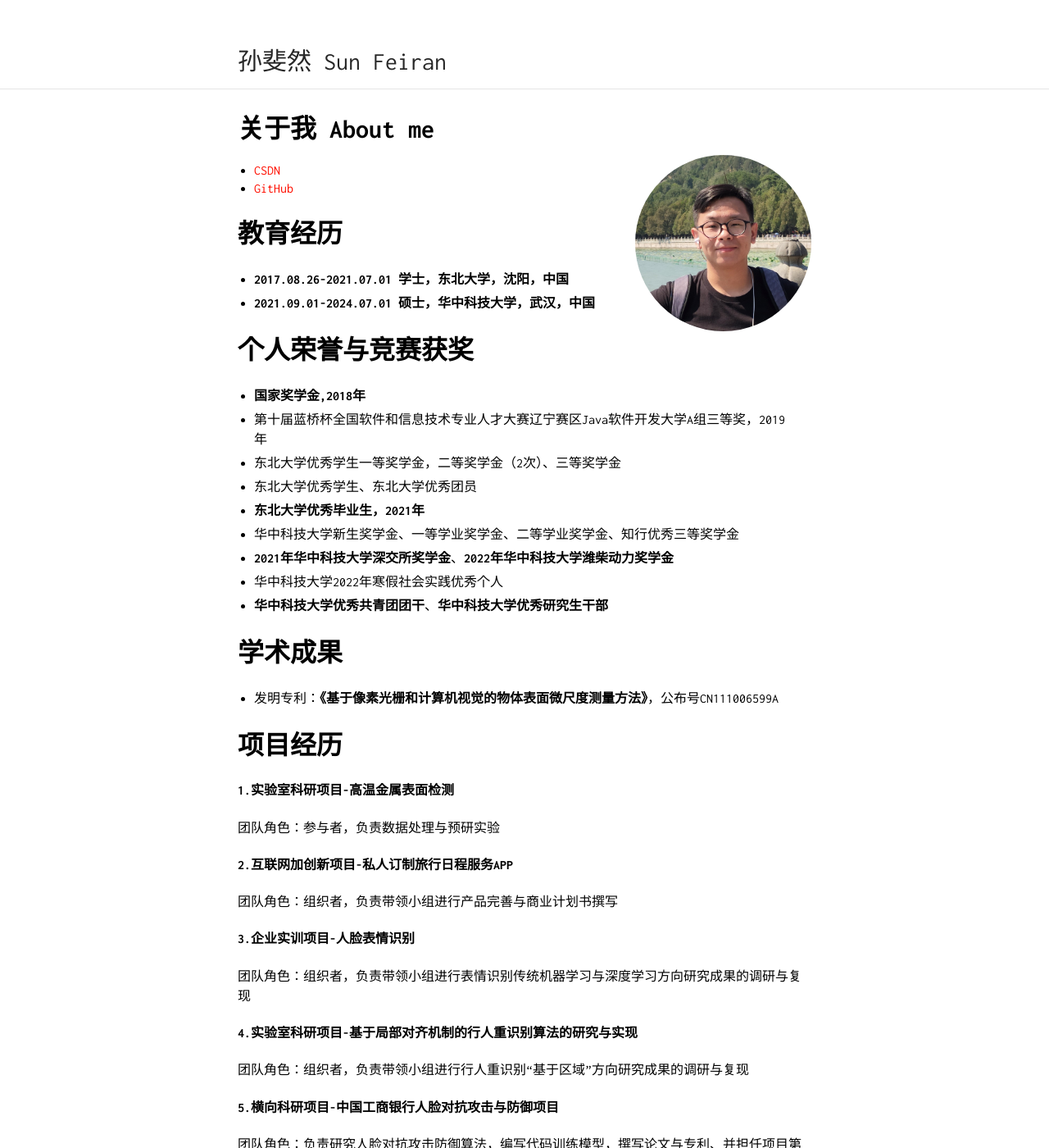
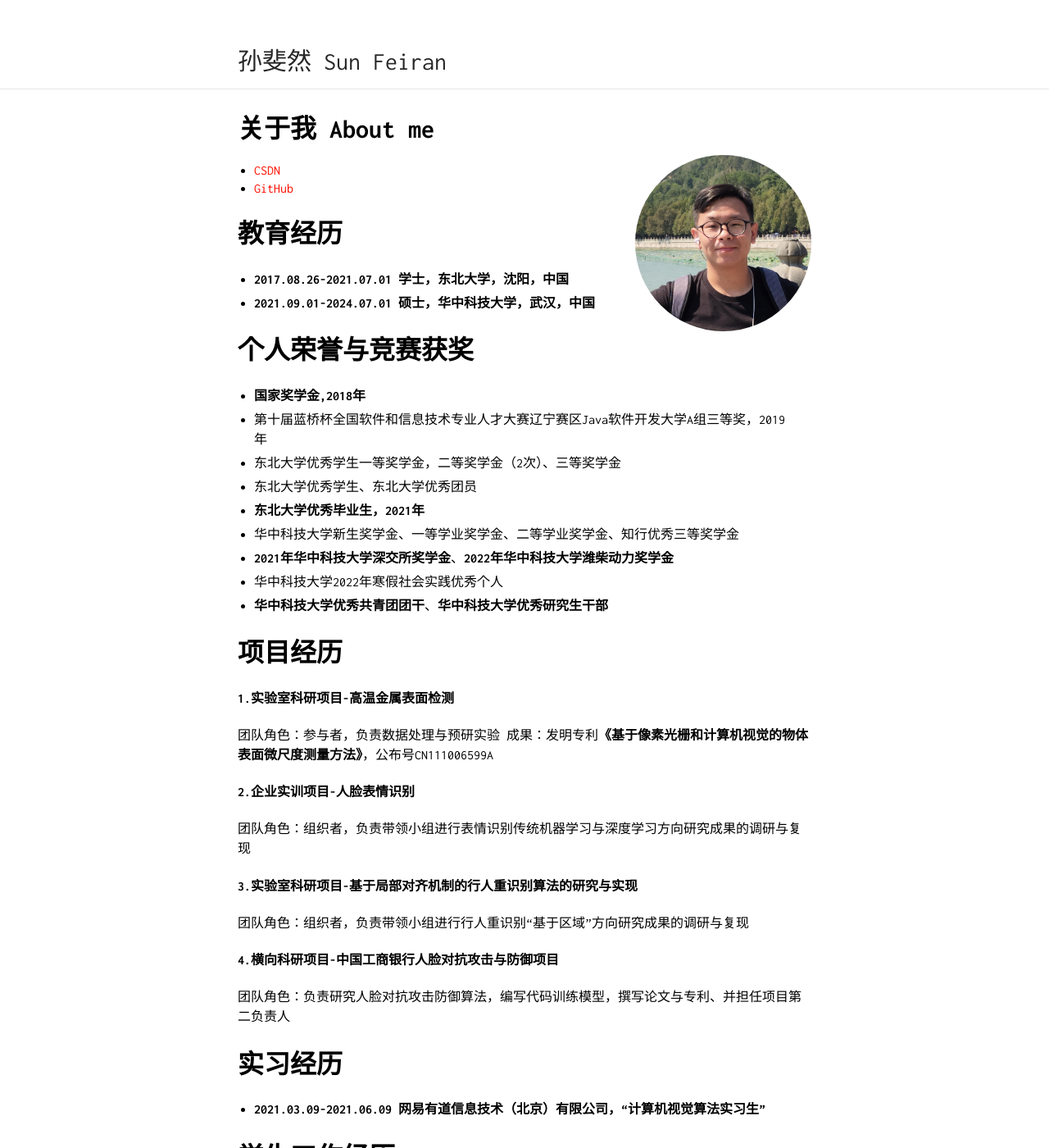
Before and after one commit to OrientTraveller/OrientTraveller.github.io, a Jekyll site: the page built from index.md, in a window 1280 px wide and 1400 px high. Shown: the whole window at 82% size. Built offline with Jekyll 4.4.1, drawn with Linux system fonts in a browser that asks for light colours; our own code applies the rules of GitHub Pages for plain Markdown files; comment, search, counter and statistics services are not loaded.

Commit message:
Update index.md

```diff
--- a/index.md
+++ b/index.md
@@ -18,19 +18,15 @@
 - 华中科技大学2022年寒假社会实践优秀个人
 - **华中科技大学优秀共青团团干**、**华中科技大学优秀研究生干部**
 
-# 学术成果
-- 发明专利：**《基于像素光栅和计算机视觉的物体表面微尺度测量方法》**，公布号CN111006599A
-
 # 项目经历
 #### 1.实验室科研项目-高温金属表面检测
 团队角色：参与者，负责数据处理与预研实验
-#### 2.互联网加创新项目-私人订制旅行日程服务APP
-团队角色：组织者，负责带领小组进行产品完善与商业计划书撰写
-#### 3.企业实训项目-人脸表情识别
+成果：发明专利**《基于像素光栅和计算机视觉的物体表面微尺度测量方法》**，公布号CN111006599A
+#### 2.企业实训项目-人脸表情识别
 团队角色：组织者，负责带领小组进行表情识别传统机器学习与深度学习方向研究成果的调研与复现
-#### 4.实验室科研项目-基于局部对齐机制的行人重识别算法的研究与实现
+#### 3.实验室科研项目-基于局部对齐机制的行人重识别算法的研究与实现
 团队角色：组织者，负责带领小组进行行人重识别“基于区域”方向研究成果的调研与复现
-#### 5.横向科研项目-中国工商银行人脸对抗攻击与防御项目
+#### 4.横向科研项目-中国工商银行人脸对抗攻击与防御项目
 团队角色：负责研究人脸对抗攻击防御算法，编写代码训练模型，撰写论文与专利、并担任项目第二负责人
 
 # 实习经历
```
